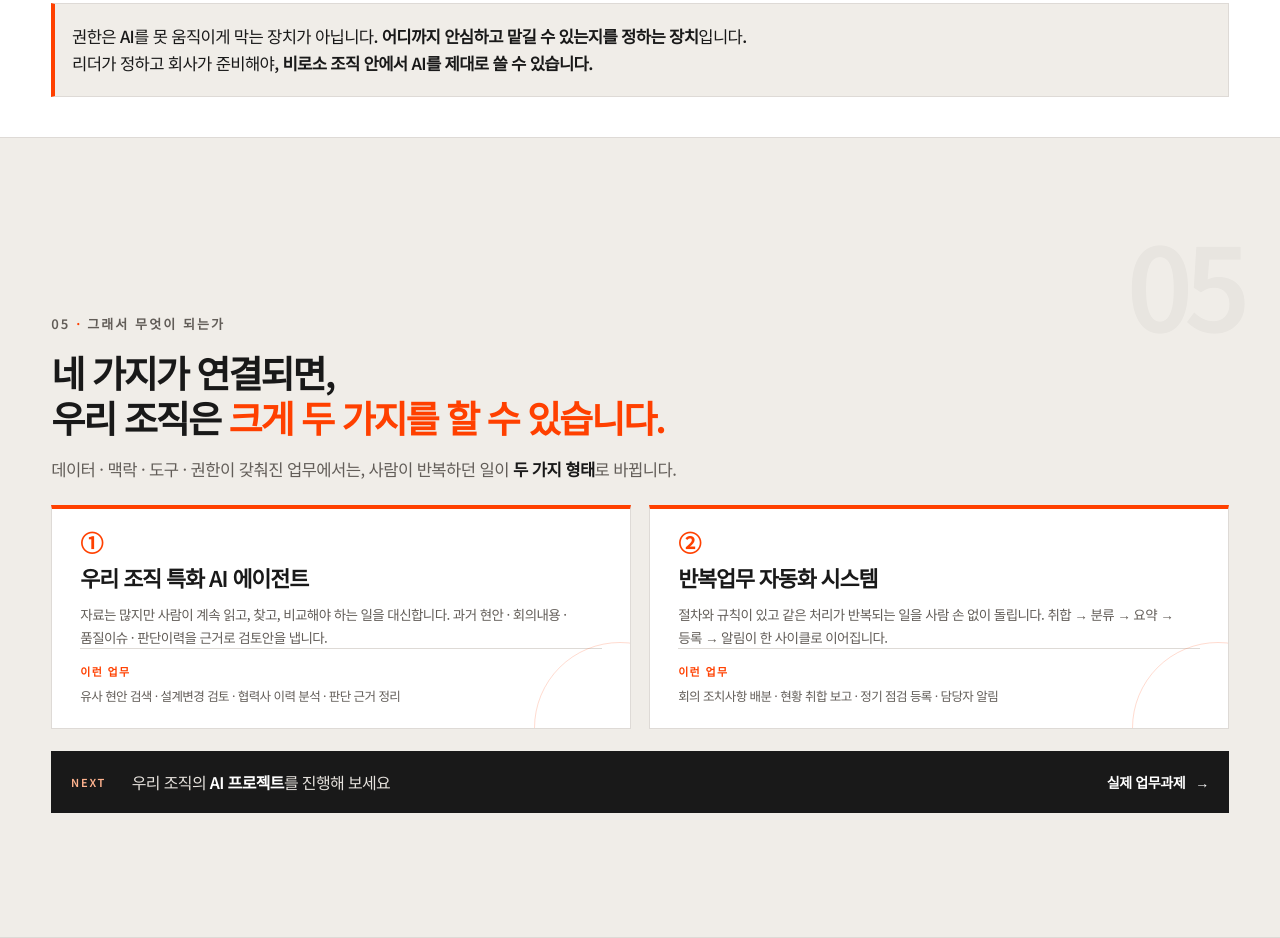
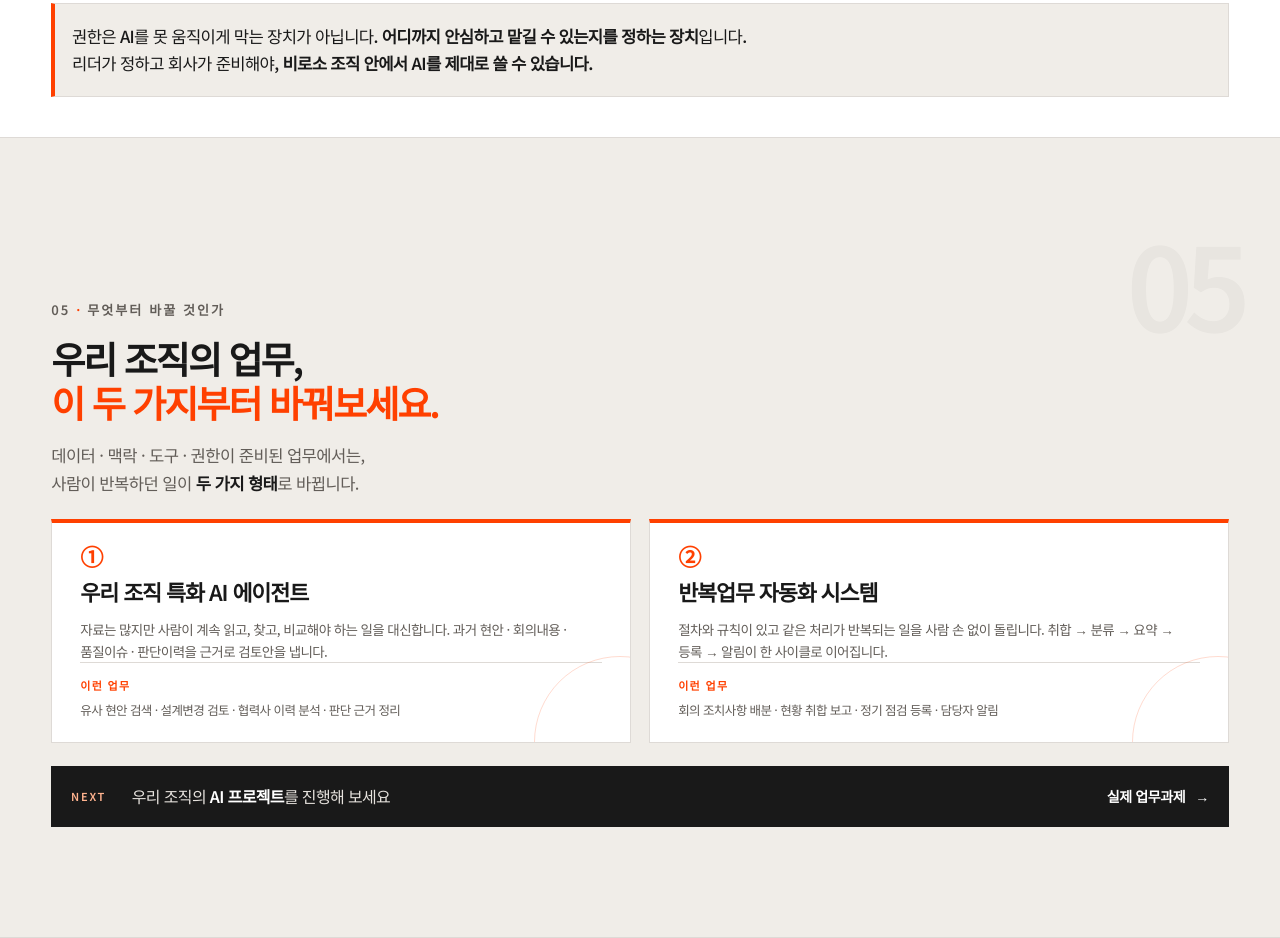
Before and after one commit to KIKEUN/week2, a plain HTML site: page index.html in a window 1280 px wide. Shown: the part 3934-4872 px from the top of the page. Drawn offline with Linux system fonts and the light colour scheme.

Commit message:
마지막 장을 권유형으로 — 이 두 가지부터 바꿔보세요
Co-Authored-By: Claude Opus 5 (1M context) <noreply@anthropic.com>

```diff
--- a/index.html
+++ b/index.html
@@ -794,12 +794,12 @@ h2 span{color:var(--orange)}
 </section>
 
 <!-- ══════════ 오늘의 결정 ══════════ -->
-<section class="scene warm" id="start" data-t="조직이 할 수 있는 일">
+<section class="scene warm" id="start" data-t="무엇부터 바꿀까">
   <div class="scene-index" aria-hidden="true">05</div>
   <div class="wrap">
-    <p class="eyebrow" data-story>05 <span class="accent">·</span> 그래서 무엇이 되는가</p>
-    <h2 data-story>네 가지가 연결되면,<br>우리 조직은 <span>크게 두 가지를 할 수 있습니다.</span></h2>
-    <p class="lead" data-story>데이터 · 맥락 · 도구 · 권한이 갖춰진 업무에서는,
+    <p class="eyebrow" data-story>05 <span class="accent">·</span> 무엇부터 바꿀 것인가</p>
+    <h2 data-story>우리 조직의 업무,<br><span>이 두 가지부터 바꿔보세요.</span></h2>
+    <p class="lead" data-story>데이터 · 맥락 · 도구 · 권한이 준비된 업무에서는,<br>
       사람이 반복하던 일이 <b>두 가지 형태</b>로 바뀝니다.</p>
 
     <div class="types" data-story-group>
```
Also changed, not shown: week2.html (+4 -4 lines).
